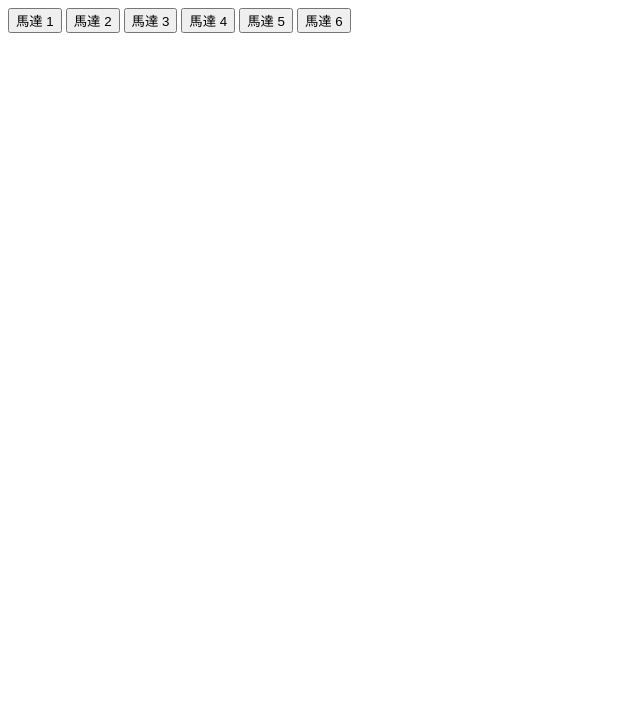
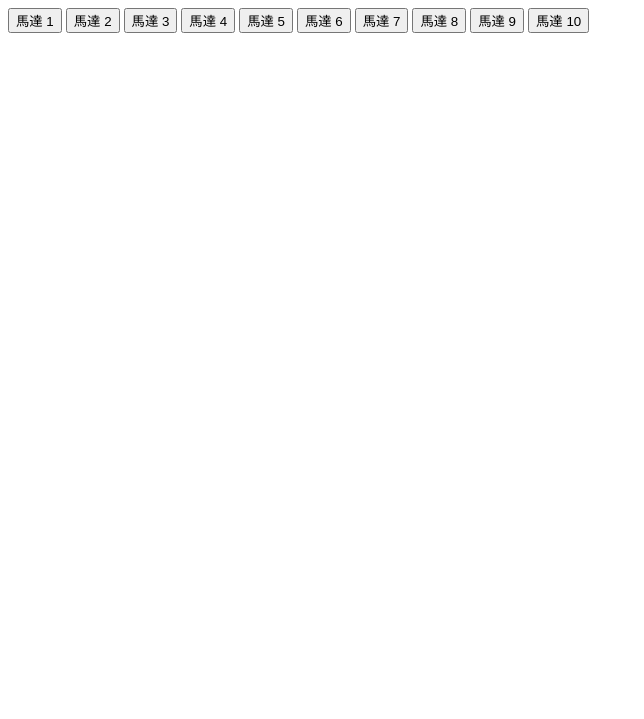
Before and after one commit to cwy160/cwywwww, a website: page test.html in a window 1280 px wide. Shown: the part 81-800 px from the top of the page, without its empty margins (0-644 px from the left). Drawn offline with Linux system fonts and the light colour scheme.

Commit message:
更新 test.html 加入十個馬達按鈕

```diff
--- a/test.html
+++ b/test.html
@@ -2,16 +2,21 @@
 <html lang="zh">
 <head>
   <meta charset="UTF-8">
-  <title>六馬達控制介面</title>
+  <title>10 顆馬達控制面板</title>
 </head>
 <body>
   <h1>選擇要觸發的馬達</h1>
+
   <button onclick="sendCommand('motor1')">馬達 1</button>
   <button onclick="sendCommand('motor2')">馬達 2</button>
   <button onclick="sendCommand('motor3')">馬達 3</button>
   <button onclick="sendCommand('motor4')">馬達 4</button>
   <button onclick="sendCommand('motor5')">馬達 5</button>
   <button onclick="sendCommand('motor6')">馬達 6</button>
+  <button onclick="sendCommand('motor7')">馬達 7</button>
+  <button onclick="sendCommand('motor8')">馬達 8</button>
+  <button onclick="sendCommand('motor9')">馬達 9</button>
+  <button onclick="sendCommand('motor10')">馬達 10</button>
 
   <script>
     async function sendCommand(command) {
```
